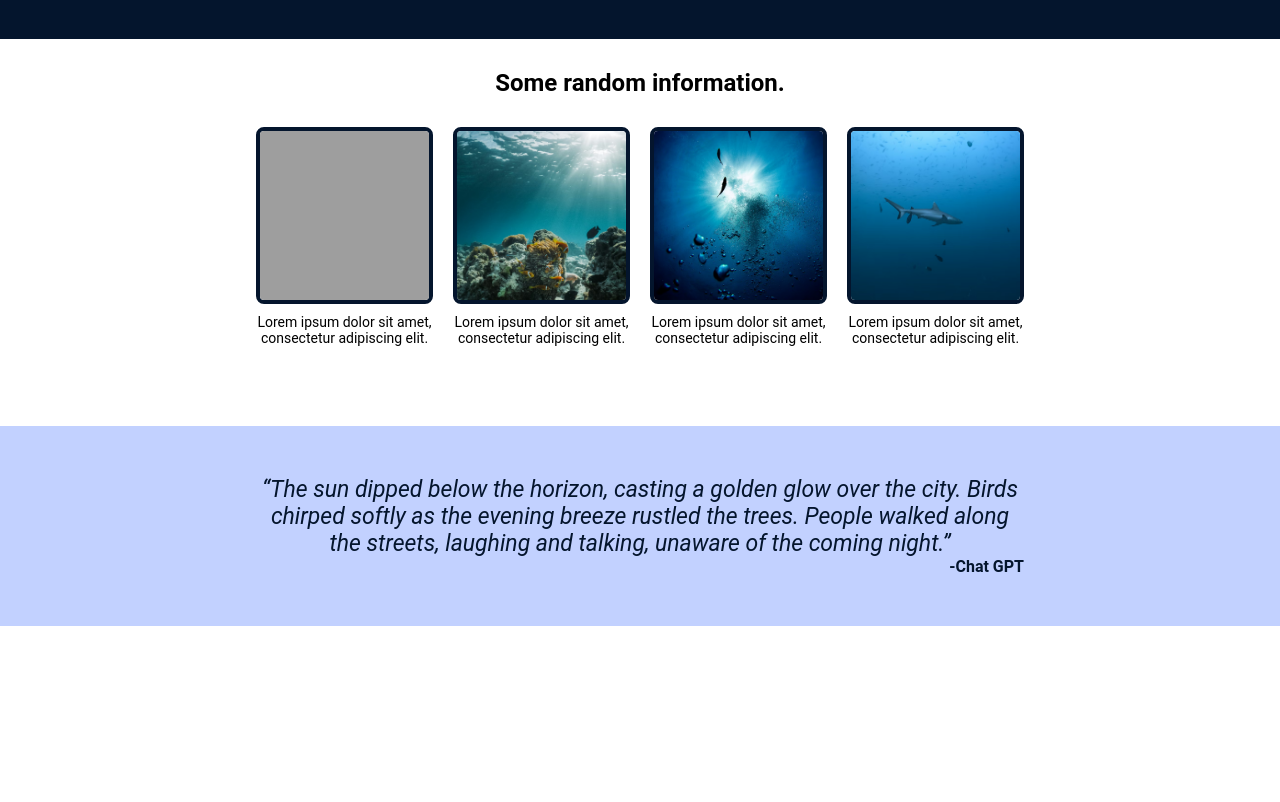
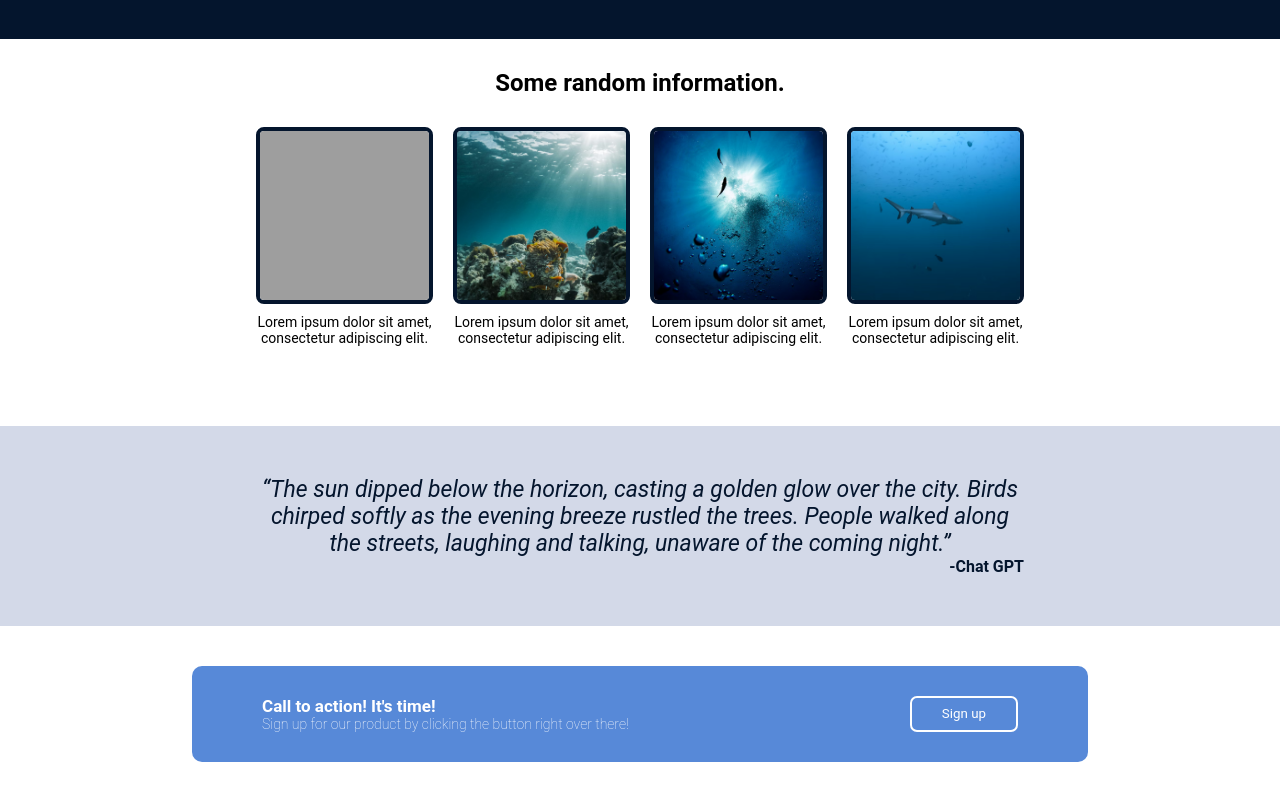
Before and after one commit to 2shn/landing-page-2, a plain HTML site: page index.html in a window 1280 px wide. Shown: the part 484-1286 px from the top of the page. Before the commit the page ends 1110 px from the top, so only its background shows below. Drawn offline with Linux system fonts and the light colour scheme; grey boxes are pictures that could not be loaded.

Commit message:
Style content 4

```diff
--- a/index.html
+++ b/index.html
@@ -64,6 +64,20 @@
             </div>
             <div class="content-3"></div>
         </div>
-        <div class="footer"></div>
+
+        <div class="content-4">
+            <div>
+                <div>
+                    <p>Call to action! It's time!</p>
+                    <p>Sign up for our product by clicking the button right over there!</p>
+                </div>
+                <button>Sign up</button>
+            </div>
+        </div>
+
+
+        <div class="footer">
+
+        </div>
     </body>
 </html>
--- a/style.css
+++ b/style.css
@@ -99,7 +99,7 @@ h1 {
 /* content 2 */
 
 .content-2 {
-    background-color: rgb(194, 209, 255);
+    background-color: rgb(211, 217, 232);
     color: #04152d;
     padding: 50px 20vw;
     text-align: center;
@@ -114,3 +114,37 @@ h1 {
     font-weight: 600;
     text-align: right;
 }
+
+/* content 4 */
+
+.content-4 {
+    padding: 40px 15vw;
+}
+
+.content-4 > div {
+    background-color: #5789d8;
+    padding: 30px 70px;
+    display: flex;
+    border-radius: 10px;
+    color: white;
+    justify-content: space-between;
+    gap: 5vw;
+}
+
+.content-4 p:first-child {
+    font-size: 17px;
+    font-weight: 600;
+}
+
+.content-4 p:last-child {
+    font-size: 14px;
+    font-weight: 200;
+}
+
+.content-4 button {
+    padding: 0px 30px;
+    background-color: #5789d8;
+    color: white;
+    border: 2px solid white;
+    border-radius: 7px;
+}
```
